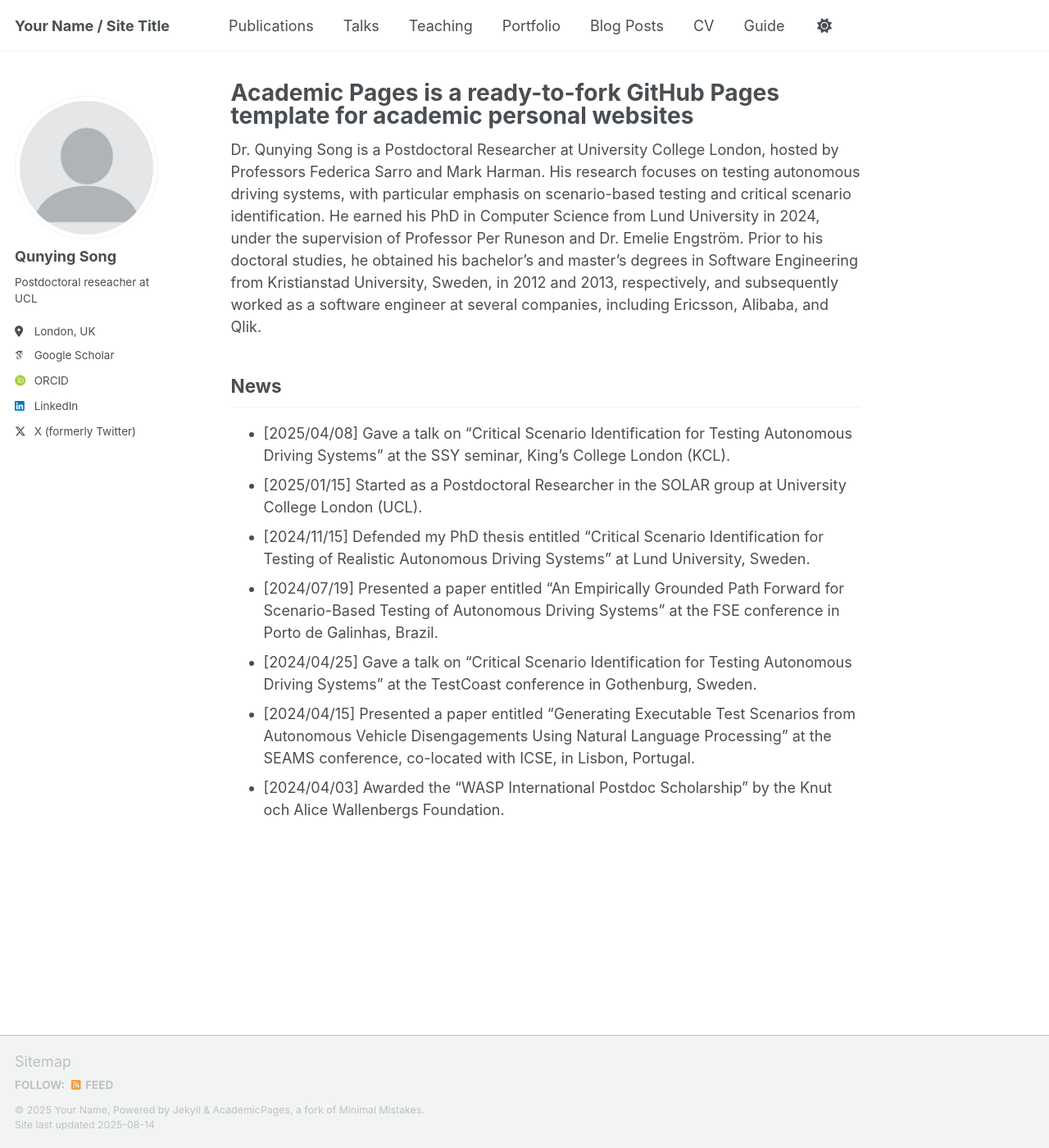
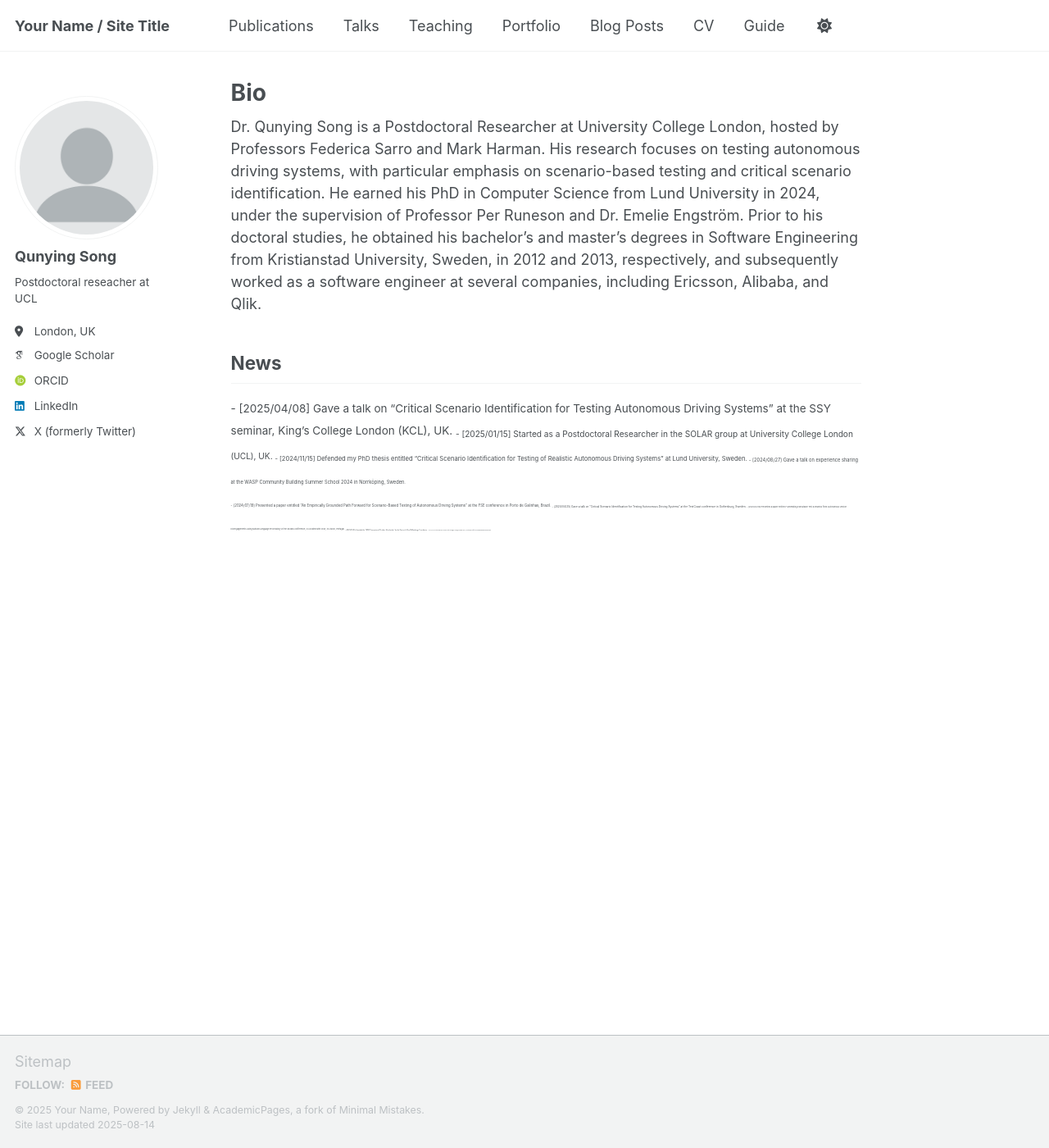
Before and after one commit to qunying-song/qunying-song.github.io, a Jekyll site: the page built from _pages/about.md, in a window 1280 px wide and 1400 px high. Shown: the whole window at 82% size. Built offline with Jekyll 4.4.1, drawn with Linux system fonts in a browser that asks for light colours; some web fonts are replaced; a script that is not in the unit is left out.

Commit message:
Update about.md

```diff
--- a/_pages/about.md
+++ b/_pages/about.md
@@ -1,6 +1,6 @@
 ---
 permalink: /
-title: "Academic Pages is a ready-to-fork GitHub Pages template for academic personal websites"
+title: "Bio"
 author_profile: true
 redirect_from:
   - /about/
@@ -11,10 +11,12 @@ Dr. Qunying Song is a Postdoctoral Researcher at University College London, host
 
 ## News
 
-- [2025/04/08] Gave a talk on "Critical Scenario Identification for Testing Autonomous Driving Systems" at the SSY seminar, King’s College London (KCL).
-- [2025/01/15] Started as a Postdoctoral Researcher in the SOLAR group at University College London (UCL).
-- [2024/11/15] Defended my PhD thesis entitled "Critical Scenario Identification for Testing of Realistic Autonomous Driving Systems" at Lund University, Sweden.
-- [2024/07/19] Presented a paper entitled "An Empirically Grounded Path Forward for Scenario-Based Testing of Autonomous Driving Systems" at the FSE conference in Porto de Galinhas, Brazil.
-- [2024/04/25] Gave a talk on "Critical Scenario Identification for Testing Autonomous Driving Systems" at the TestCoast conference in Gothenburg, Sweden.
-- [2024/04/15] Presented a paper entitled "Generating Executable Test Scenarios from Autonomous Vehicle Disengagements Using Natural Language Processing" at the SEAMS conference, co-located with ICSE, in Lisbon, Portugal.
-- [2024/04/03] Awarded the "WASP International Postdoc Scholarship" by the Knut och Alice Wallenbergs Foundation.
+<sub>- [2025/04/08] Gave a talk on "Critical Scenario Identification for Testing Autonomous Driving Systems" at the SSY seminar, King’s College London (KCL), UK.
+<sub>- [2025/01/15] Started as a Postdoctoral Researcher in the SOLAR group at University College London (UCL), UK.
+<sub>- [2024/11/15] Defended my PhD thesis entitled "Critical Scenario Identification for Testing of Realistic Autonomous Driving Systems" at Lund University, Sweden.
+<sub>- [2024/08/27] Gave a talk on experience sharing at the WASP Community Building Summer School 2024 in Norrköping, Sweden.
+<sub>- [2024/07/19] Presented a paper entitled "An Empirically Grounded Path Forward for Scenario-Based Testing of Autonomous Driving Systems" at the FSE conference in Porto de Galinhas, Brazil.
+<sub>- [2024/04/25] Gave a talk on "Critical Scenario Identification for Testing Autonomous Driving Systems" at the TestCoast conference in Gothenburg, Sweden.
+<sub>- [2024/04/15] Presented a paper entitled "Generating Executable Test Scenarios from Autonomous Vehicle Disengagements Using Natural Language Processing" at the SEAMS conference, co-located with ICSE, in Lisbon, Portugal.
+<sub>- [2024/04/03] Awarded the "WASP International Postdoc Scholarship" by the Knut och Alice Wallenbergs Foundation.
+<sub>- [2023/08/01] Finished my research visit at King’s College London (KCL), hosted by Professor Mohammad Reza Mousavi.
```
